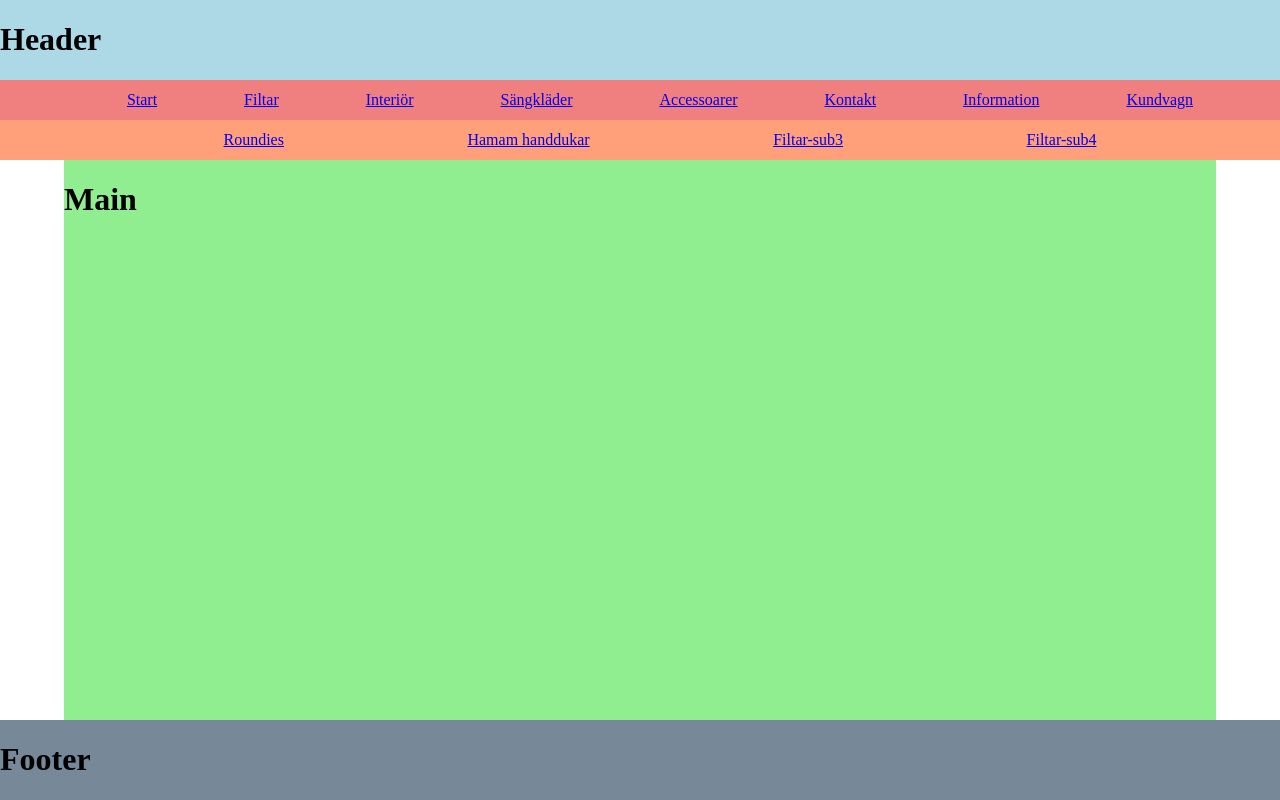
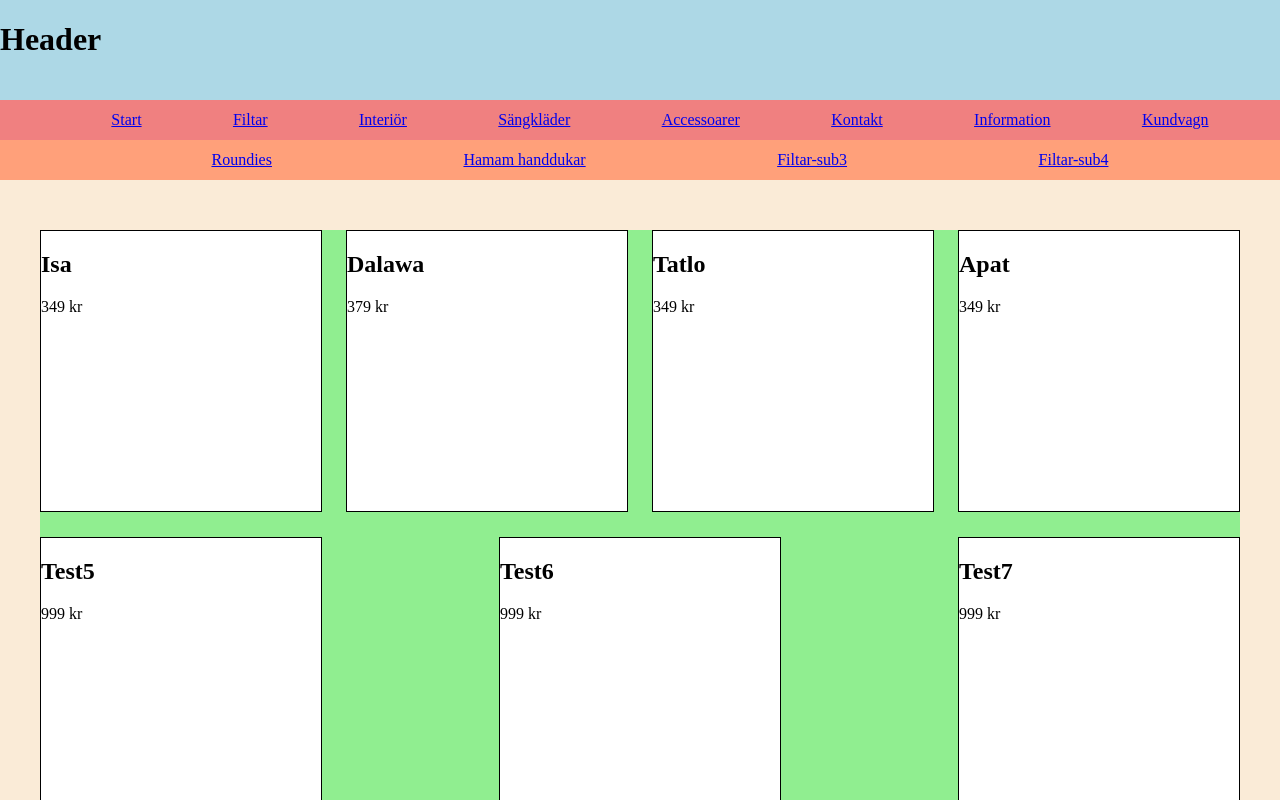
Before and after one commit to antonpetersson/munimuni, a plain HTML site: page index.html in a window 1280 px wide. Both pictures are taken after a click on the item "Filtar". Shown: the top 800 px of the page. Drawn offline with nearby package versions, Linux system fonts and the light colour scheme.

Commit message:
Fixat så produktet filterars på huvudkategorier.

```diff
--- a/index.html
+++ b/index.html
@@ -22,8 +22,6 @@
     <ul class="subMenuList"></ul>
 </div>
 <div class="main">
-<h1>Main</h1>
-
 
 </div>
 <div class="footer">
--- a/produkter.json
+++ b/produkter.json
@@ -2,52 +2,28 @@
     {
         "id": 1,
         "prodName": "Isa",
-        "prodDesc": "BESKRIVNING
-        Den handvävda filten ISA har ett elefant-inspirerat mönster i svart-vita toner med vita fransar. Den är tillverkad av 100% bomull och har
-        en storlek på 180 cm. Tillverkad med stor omsorg för detalj av högkvalitativa
-        material.
-        ISA passar perfekt som strandfilt,
-        picknickfilt eller till sommarkonserten.
-        ",
+        "prodDesc": "Den handvävda filten ISA har ett elefant-inspirerat mönster i svart-vita toner med vita fransar. Den är tillverkad av 100% bomull och har en storlek på 180 cm. Tillverkad med stor omsorg för detalj av högkvalitativa material. ISA passar perfekt som strandfilt, picknickfilt eller till sommarkonserten.",
         "prodPrice": 349,
         "mainCategory": 1,
         "subCategory": 1
     },{
         "id": 2,
         "prodName": "Dalawa",
-        "prodDesc": "BESKRIVNING
-        Den handvävda filten DALAWA har ett mandala-inspirerat mönster i blå-turkosa toner med vita pom-poms. Den är tillverkad av 100%
-        bomull och har en storlek på 180 cm. Tillverkad med stor omsorg för detalj av
-        högkvalitativa material.
-        DALAWA passar
-        perfekt som strandfilt, picknickfilt eller till sommarkonserten.
-        ",
+        "prodDesc": "Den handvävda filten DALAWA har ett mandala-inspirerat mönster i blå-turkosa toner med vita pom-poms. Den är tillverkad av 100% bomull och har en storlek på 180 cm. Tillverkad med stor omsorg för detalj av högkvalitativa material. DALAWA passar perfekt som strandfilt, picknickfilt eller till sommarkonserten.",
         "prodPrice": 379,
         "mainCategory": 1,
         "subCategory": 1
     },{
         "id": 3,
         "prodName": "Tatlo",
-        "prodDesc": "BESKRIVNING
-        Den handvävda filten TATLO har ett mandala-inspirerat mönster i blå-orange toner. Den är tillverkad av 100%
-        bomull och har en storlek på 180 cm. Tillverkad med stor omsorg för detalj av
-        högkvalitativa material.
-        TATLO passar
-        perfekt som strandfilt, picknickfilt eller till sommarkonserten.
-        ",
+        "prodDesc": "Den handvävda filten TATLO har ett mandala-inspirerat mönster i blå-orange toner. Den är tillverkad av 100% bomull och har en storlek på 180 cm. Tillverkad med stor omsorg för detalj av högkvalitativa material. TATLO passar perfekt som strandfilt, picknickfilt eller till sommarkonserten.",
         "prodPrice": 349,
         "mainCategory": 1,
         "subCategory": 1
     },{
         "id": 4,
         "prodName": "Apat",
-        "prodDesc": "BESKRIVNING
-        Den handvävda filten APAT har ett mandala inspirerat mönster i guld-vita toner med vita fransar. Den är tillverkad av 100%
-        bomull och har en storlek på 180 cm. Tillverkad med stor omsorg för detalj av
-        högkvalitativa material.
-        TATLO passar
-        perfekt som strandfilt, picknickfilt eller till sommarkonserten.
-        ",
+        "prodDesc": "Den handvävda filten APAT har ett mandala inspirerat mönster i guld-vita toner med vita fransar. Den är tillverkad av 100% bomull och har en storlek på 180 cm. Tillverkad med stor omsorg för detalj av högkvalitativa material. TATLO passar perfekt som strandfilt, picknickfilt eller till sommarkonserten.",
         "prodPrice": 349,
         "mainCategory": 1,
         "subCategory": 1
--- a/script.js
+++ b/script.js
@@ -8,8 +8,8 @@ fetch("./huvudkategorier.json")
     .then(function(huvudkategorier) {
         mainCatList = huvudkategorier;
         printMainCat();
+    });
 
-    });
 fetch("./underkategorier.json")
     .then(function(response) {
         return response.json();
@@ -20,13 +20,18 @@ fetch("./underkategorier.json")
 
     });
 
+fetch("./produkter.json")
+    .then(function(response) {
+        return response.json();
+    })
+    .then(function(produkter) {
+        productList = produkter;
+
+
+    });
 
 
 
-$(".mainMenuItemClass").click(function(){
-        console.log("hejdå")
-
-    });
 
 
 
@@ -38,22 +43,37 @@ function printMainCat(){
     $(".mainMenuList").append("<li><a href='#'>Start</a></li>");
     for(var i = 0; i < mainCatList.length; i++){
 
-        var mainCatName = "<li class='mainMenuItemClass' onclick='onClickMain(" + [i] + ")'><a href='#'>" + mainCatList[i].mainCategory + "</a></li>";
+        var mainCatName = "<li class='mainMenuItemClass' onclick='printSubCat(" + [i] + "); printProductList(" + [i] + ")'><a href='#'>" + mainCatList[i].mainCategory + "</a></li>";
         $(".mainMenuList").append(mainCatName);
     }
         $(".mainMenuList").append("<li><a href='#'>Kontakt</a></li>");
         $(".mainMenuList").append("<li><a href='#'>Information</a></li>");
         $(".mainMenuList").append("<li><a href='#'>Kundvagn</a></li>");
 
-        onClickMain = function(i){
+        printSubCat = function(i){
             $(".subMenuList").html("");
             for(var index = 0; index < subCatList.length; index++){
+                var subCatName = "<li><a href='#'>" + subCatList[index].subCategory + "</a></li>";
 
                 if (subCatList[index].mainCategory == i+1){
-                    $(".subMenuList").append("<li><a href='#'>" + subCatList[index].subCategory + "</a></li>")
+                    $(".subMenuList").append(subCatName);
                 }
            }
+        }
+        printProductList = function(i){
+            $(".main").html("");
+            for(var index = 0; index < productList.length; index++){
 
+                var productCardName = "<h2>" + productList[index].prodName  + "</h2>";
+                var productCardPrice = "<p>" + productList[index].prodPrice + " kr</p>"
+
+                var productCard = "<div class='productCard'>" + productCardName + productCardPrice + "</div>";
+
+                if (productList[index].mainCategory == i+1){
+                    $(".main").append(productCard);
+                }
+
+            }
         }
 
 
--- a/style.css
+++ b/style.css
@@ -2,25 +2,31 @@ body{
     margin: 0;
     padding: 0;
     overflow-x: hidden;
+    background-color: antiquewhite;
 }
 .content{
-    display: grid;
-    grid-template-columns: [line-1] 5vw [line-2] 90vw [line-3] 5vw;
-    grid-template-rows: [header-start] 10vh  [header-end mainMenu-start] 5vh [mainMenu-end subMenu-start] 5vh [subMenu-end main-start] 70vh [main-end footer-start] 10vh [footer-end];
-    grid-template-areas:
-    "header header header"
-    "mainMenu mainMenu mainMenu"
-    "subMenu subMenu subMenu"
-    ". main ."
-    "footer footer footer"
+    display: flex;
+    flex-flow: row wrap;
+    justify-content: center;
+    width: 100vw;
+                        /*display: grid;
+                        grid-template-columns: [line-1] auto [line-2] 1600px [line-3] auto;
+                        grid-template-rows: [header-start] 100px  [header-end mainMenu-start] 50px [mainMenu-end subMenu-start] 50px [subMenu-end main-start] 1000px [main-end footer-start] 150px [footer-end];
+                        grid-template-areas:
+                        "header header header"
+                        "mainMenu mainMenu mainMenu"
+                        "subMenu subMenu subMenu"
+                        ". main ."
+                        "footer footer footer"*/
 
 }
 .header{
-    grid-area: header;
+    height: 100px;
     background-color: lightblue;
+    width: 100vw;
 }
 .mainMenu{
-    grid-area: mainMenu;
+    height: 40px;
     background-color: lightcoral;
     display: flex;
     flex-flow: row nowrap;
@@ -34,7 +40,7 @@ body{
     align-items: center;
 }
 .subMenu{
-    grid-area: subMenu;
+    height: 40px;
     background-color: lightsalmon;
     display: flex;
     flex-flow: row nowrap;
@@ -50,9 +56,24 @@ body{
 
 
 .main{
-    grid-area: main;
+    margin-top: 50px;
+    width: 1200px;
+    height: 1000px;
     background-color: lightgreen;
+    display: flex;
+    flex-flow: row wrap;
+    justify-content: space-between;
+    align-items: flex-start;
+    align-content: flex-start;
+}
+.productCard{
+    background-color: white;
+    width: 280px;
+    height: 280px;
+    border: 1px solid;
+    margin-bottom: 25px;
 }
 .footer{
-    grid-area: footer;
+    width: 100vw;
+    height: 150px;
     background-color: lightslategray;
```
